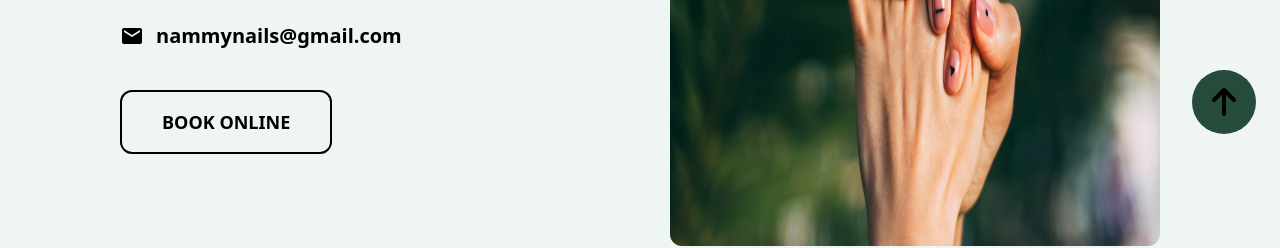
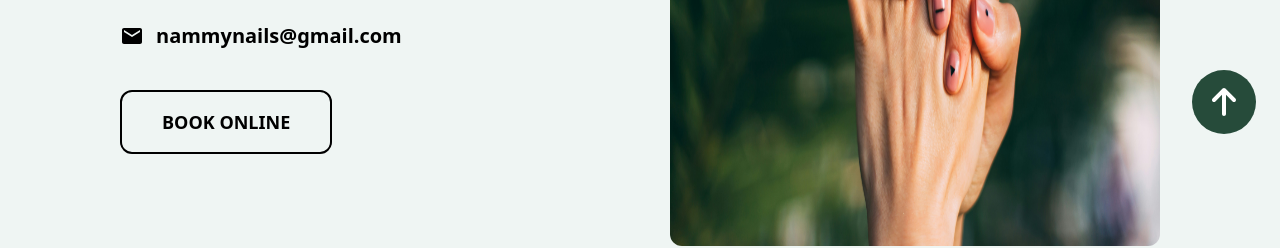
Before and after one commit to Moutwei/nail-salon-luxxe-milton, a React (Vite) app: page / in a window 1280 px wide. Shown: the part 618-866 px from the top of the page. Built offline with nearby package versions, Linux system fonts and the light colour scheme.

Commit message:
footer arrow color white

```diff
--- a/src/components/Footer.jsx
+++ b/src/components/Footer.jsx
@@ -36,7 +36,7 @@ const Footer = () => {
           </a>
         </div>
       </section>
-      <div data-aos='slide-right' data-aos-delay='200' id='icon-box' className='bg-themelight p-4 rounded-full hover:bg-black hover:text-white cursor-pointer fixed lg:bottom-12 bottom-6 right-6 lg:right-6'>
+      <div data-aos='slide-right' data-aos-delay='200' id='icon-box' className='bg-themelight text-white p-4 rounded-full hover:bg-black hover:text-white cursor-pointer fixed lg:bottom-12 bottom-6 right-6 lg:right-6'>
         <Link to='hero' spy={true} offset={-100} smooth={true}>
           <FaArrowUp className='size-8' />
         </Link>
```
